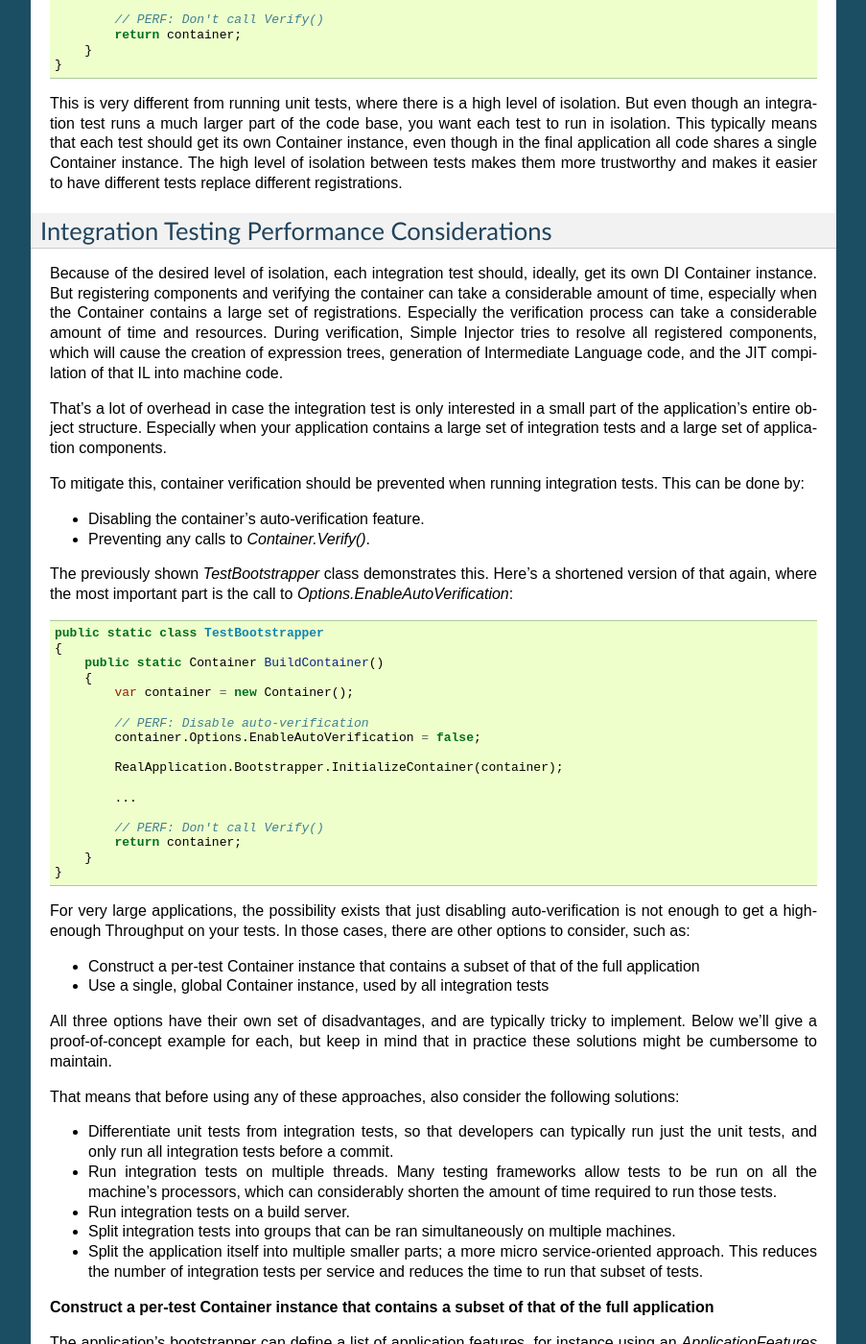
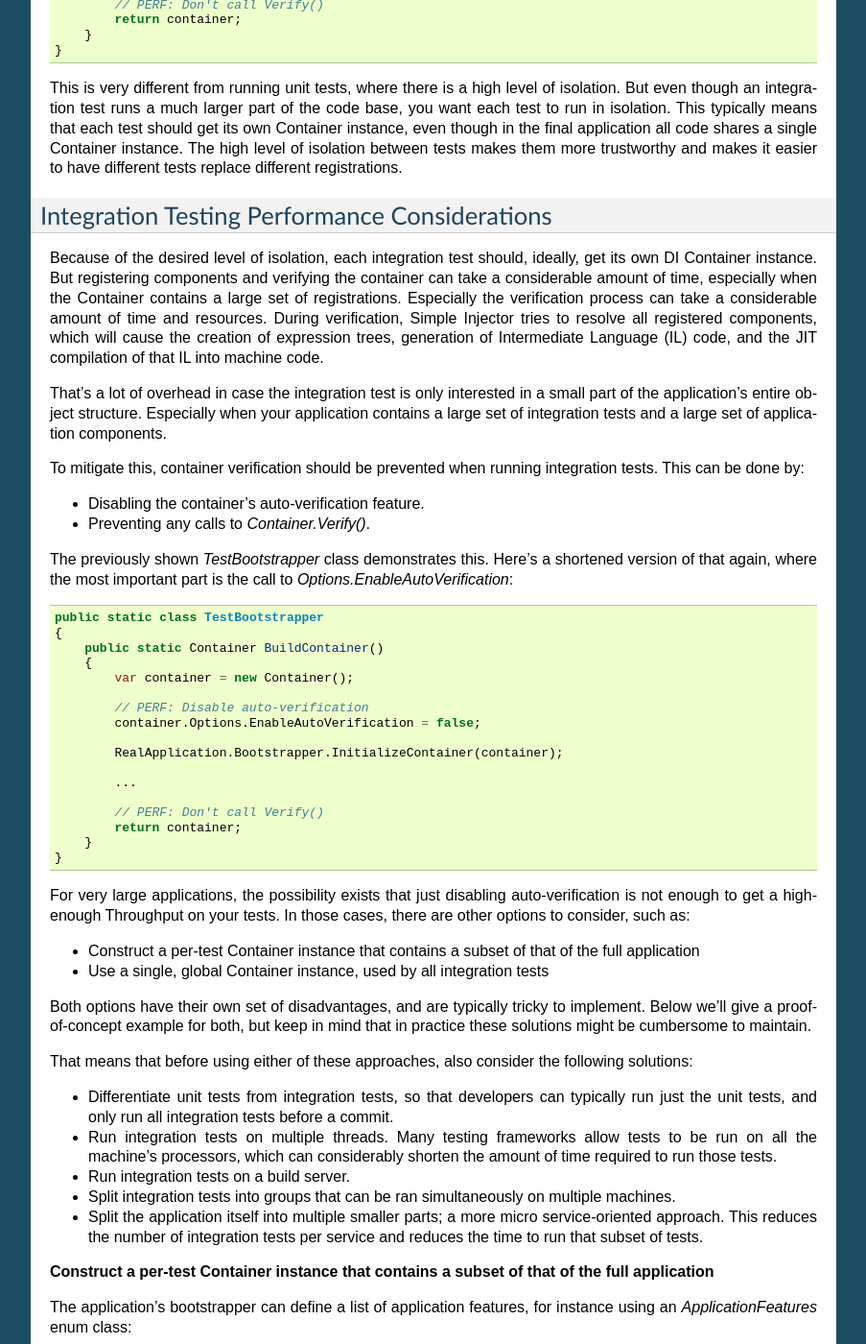
Before and after one commit to simpleinjector/Documentation, a Sphinx documentation site: the page built from source/testintegration.rst, in a window 1280 px wide and 1400 px high, scrolled down 3321 px. Shown: the whole window at 96% size, without its empty margins (198-1101 px from the left). Built offline with Sphinx 7.4.7, drawn with Linux system fonts in a browser that asks for light colours; part of the change alters nothing that is shown; some of the changed text lies outside the part shown.

Commit message:
Small improvements and fixes of typos.

```diff
--- a/source/testintegration.rst
+++ b/source/testintegration.rst
@@ -78,7 +78,7 @@ The following test method makes use of the previous `CreateSut` factory method,
         Assert.IsTrue(parser.GotCalled);
     }
 
-In this test, only the `ExcelParser` is supplied, because it is explicitly queried during the test. The other two dependencies will be supplied with a default (probably fake) null implementation by the `CreateSut` method. By letting `Parser_should_always_be_called` supply only the dependencies it is interested in, you gain the following advantages:
+In this test, only the `ExcelParser` is supplied, because it is explicitly queried during the test. The other two dependencies will be supplied with a default (probably fake) implementation by the `CreateSut` method. By letting `Parser_should_always_be_called` supply only the dependencies it is interested in, you gain the following advantages:
 
 * You remove noise from the test method, making the method more readable.
 * You prevent sweeping changes through the test class in case the SUT gets another dependency. In an ideal case only the `CreateSut` factory needs to be changed, and new tests written. Existing tests don't need to be updated, thus making the test class more maintainable.
@@ -113,13 +113,12 @@ Here's an example for an integration test:
         var parser = new FakeExcelParser();
 
         // Create a valid container to resolve object graphs from
-        var container = TestBootstrapper.BuildContainer();
+        Container container = TestBootstrapper.BuildContainer();
 
-        // Configure it especially for this test (note that I'm inventing a
-        // DI Container API here. API will very per DI Container)
+        // Configure it especially for this test
         container.RegisterInstance<IExcelParser>(parser);
 
-        // Resolve the SUT from the DI Container
+        // Resolve te fully initialized SUT from the DI Container
         var sut = container.GetInstance<AgentProvisioningServiceHelper>();
 
         // Act
@@ -164,7 +163,7 @@ This is very different from running unit tests, where there is a high level of i
 Integration Testing Performance Considerations
 ==============================================
 
-Because of the desired level of isolation, each integration test should, ideally, get its own DI Container instance. But registering components and verifying the container can take a considerable amount of time, especially when the Container contains a large set of registrations. Especially the verification process can take a considerable amount of time and resources. During verification, Simple Injector tries to resolve all registered components, which will cause the creation of expression trees, generation of Intermediate Language code, and the JIT compilation of that IL into machine code.
+Because of the desired level of isolation, each integration test should, ideally, get its own DI Container instance. But registering components and verifying the container can take a considerable amount of time, especially when the Container contains a large set of registrations. Especially the verification process can take a considerable amount of time and resources. During verification, Simple Injector tries to resolve all registered components, which will cause the creation of expression trees, generation of Intermediate Language (IL) code, and the JIT compilation of that IL into machine code.
 
 That's a lot of overhead in case the integration test is only interested in a small part of the application's entire object structure. Especially when your application contains a large set of integration tests and a large set of application components.
 
@@ -200,9 +199,9 @@ For very large applications, the possibility exists that just disabling auto-ver
 * Construct a per-test Container instance that contains a subset of that of the full application
 * Use a single, global Container instance, used by all integration tests
 
-All three options have their own set of disadvantages, and are typically tricky to implement. Below we'll give a proof-of-concept example for each, but keep in mind that in practice these solutions might be cumbersome to maintain.
+Both options have their own set of disadvantages, and are typically tricky to implement. Below we'll give a proof-of-concept example for both, but keep in mind that in practice these solutions might be cumbersome to maintain.
 
-That means that before using any of these approaches, also consider the following solutions:
+That means that before using either of these approaches, also consider the following solutions:
 
 * Differentiate unit tests from integration tests, so that developers can typically run just the unit tests, and only run all integration tests before a commit.
 * Run integration tests on multiple threads. Many testing frameworks allow tests to be run on all the machine's processors, which can considerably shorten the amount of time required to run those tests.
@@ -266,7 +265,7 @@ There are, however, a few consequences or downsides to this approach:
 
 When there is too much overhead in creating a Container instance per test, one global Container instance for all tests to reuse, similar to how the final application is using a single Container instance. Although this can give a considerable performance boost, in practice this can be quite tricky, especially when separate tests require different fake dependencies. As you can see from the code samples below, this can take a considerable amount of adjustments to the test suite and the Composition Root.
 
-At the very least it requires scoped proxy implementations that can be configured to forward calls to specific test-specific fake implementations. The Container's `Scope` can be used as holder for test-specific fakes.
+At the very least it requires scoped proxy implementations that can be configured to forward calls to test-specific fake implementations. The Container's `Scope` can be used as holder for test-specific fakes.
 
 For instance, an integration test could use a specially crafted version of the `TestBootstrapper` to allow reusing the same container instance. The following code sample demonstrates this:
 
@@ -331,7 +330,7 @@ The following code listing demonstrates a possible implementation of the `TestBo
 
             var scope = AsyncScopedLifestyle.BeginScope(container);
 
-            replaces.Apply(container);
+            replacer.Apply(container);
 
             return new ContainerScope(container, scope);
         }
```
